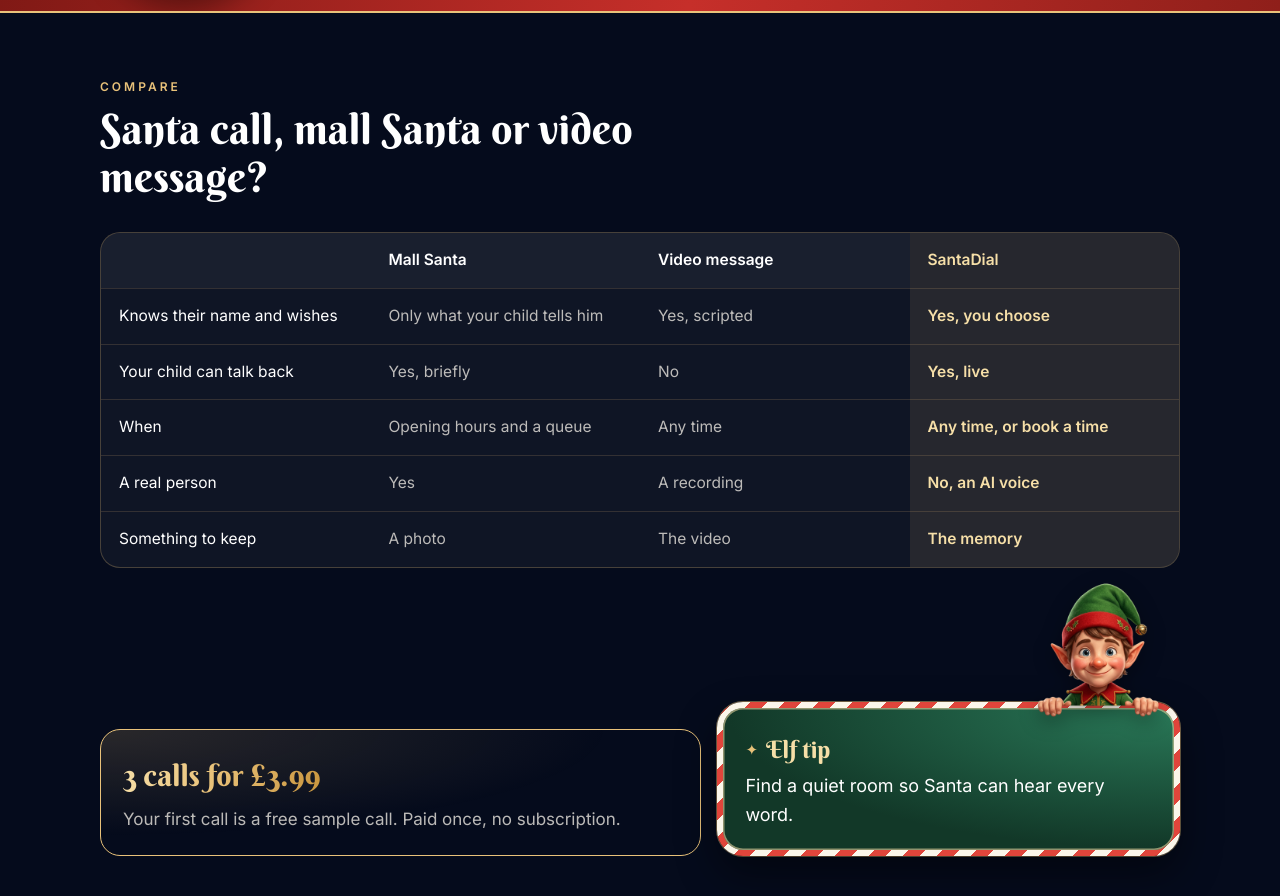
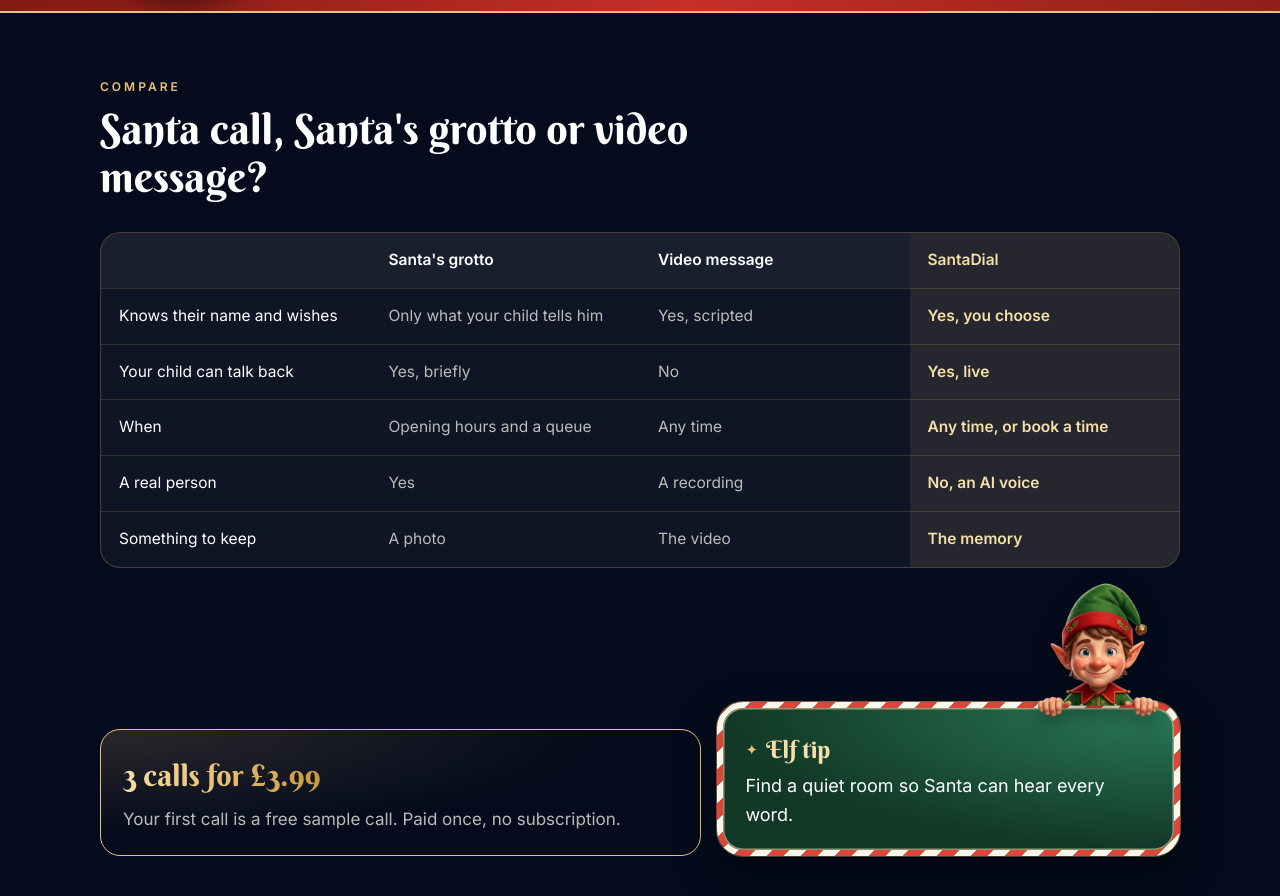
Before and after one commit to peteeviarhodes/santadial-site, a plain HTML site: page index.html in a window 1280 px wide. Shown: the part 2964-3860 px from the top of the page. Drawn offline with Linux system fonts and the light colour scheme.

Commit message:
Use UK wording: Santa's grotto instead of mall Santa in the compare table
Co-Authored-By: Claude Fable 5.2 <noreply@anthropic.com>

```diff
--- a/index.html
+++ b/index.html
@@ -318,9 +318,9 @@ footer a{text-decoration:none}footer a:hover{text-decoration:underline}
 </div></div>
 
 <section id="compare"><div class="wrap">
- <div class="head rv"><div class="eyebrow">Compare</div><h2>Santa call, mall Santa or video message?</h2></div>
+ <div class="head rv"><div class="eyebrow">Compare</div><h2>Santa call, Santa's grotto or video message?</h2></div>
  <div class="tablebox rv"><table>
-<tr><th></th><th>Mall Santa</th><th>Video message</th><th class="us">SantaDial</th></tr>
+<tr><th></th><th>Santa's grotto</th><th>Video message</th><th class="us">SantaDial</th></tr>
 <tr><td>Knows their name and wishes</td><td>Only what your child tells him</td><td>Yes, scripted</td><td class="us">Yes, you choose</td></tr>
 <tr><td>Your child can talk back</td><td>Yes, briefly</td><td>No</td><td class="us">Yes, live</td></tr>
 <tr><td>When</td><td>Opening hours and a queue</td><td>Any time</td><td class="us">Any time, or book a time</td></tr>
```
